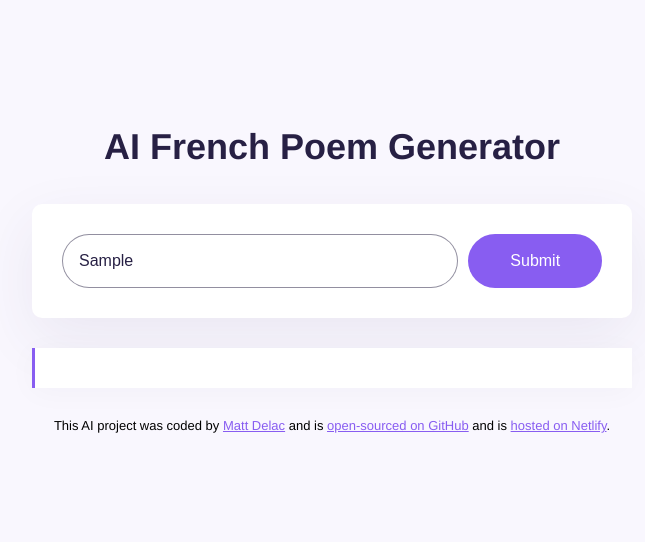
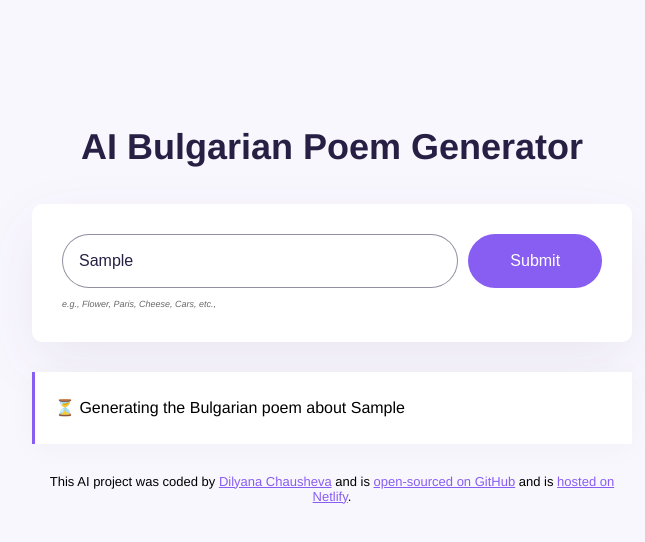
Before and after one commit to DilyanaCh/poem-generator-shecodes, a plain HTML site: page index.html in a window 1280 px wide. Both pictures are taken after typing "Sample" into the empty fields and a click on the input 843 px from the left and 261 px from the top of the page. Shown: the whole page, without its empty margins (308-953 px from the left). Drawn offline with nearby package versions, Linux system fonts and the light colour scheme; no server answers.

Commit message:
Improved the User Experience

```diff
--- a/index.html
+++ b/index.html
@@ -10,14 +10,15 @@
   <body>
     <div class="container">
       <header>
-        <h1>AI French Poem Generator</h1>
+        <h1>AI Bulgarian Poem Generator</h1>
       </header>
 
       <main>
+        <div class="form-wrapper">
           <form id="poem-generator-form">
             <input
               type="text"
-            placeholder="Enter the topic of the French poem"
+              placeholder="Enter the topic of the Bulgarian poem you'd like to generate"
               autofocus
               required
               autocomplete="off"
@@ -26,21 +27,27 @@
             />
             <input type="submit" class="submit-button" />
           </form>
-        <div class="poem" id="poem"></div>
+          <div class="hint">e.g., Flower, Paris, Cheese, Cars, etc.,</div>
+        </div>
+        <div class="poem hidden" id="poem"></div>
       </main>
 
       <footer>
         This AI project was coded by
-        <a href="https://github.com/matthieua/" target="_blank">Matt Delac</a>
+        <a href="https://github.com/DilyanaCh" target="_blank"
+          >Dilyana Chausheva</a
+        >
         and is
         <a
-          href="https://github.com/shecodesio/french-poem-generator"
+          href="https://github.com/DilyanaCh/poem-generator-shecodes"
           target="_blank"
         >
           open-sourced on GitHub</a
         >
         and is
-        <a href="https://ai-french-poem-generator.netlify.app/" target="_blank"
+        <a
+          href="https://poem-generator-shecodes-dch.netlify.app/"
+          target="_blank"
           >hosted on Netlify</a
         >.
       </footer>
--- a/index.js
+++ b/index.js
@@ -20,6 +20,10 @@ function generatePoem(event) {
 
   let apiUrl = `https://api.shecodes.io/ai/v1/generate?prompt=${prompt}&context=${context}&key=${apiKey}`;
 
+  let poemElement = document.querySelector("#poem");
+  poemElement.classList.remove("hidden");
+  poemElement.innerHTML = `<div class="generating">⏳ Generating the Bulgarian poem about ${instructionsInput.value}</div>`;
+
   console.log("generating poem");
   console.log(`Prompt: ${prompt}`);
   console.log(`Context: ${context}`);
--- a/stylesheet.css
+++ b/stylesheet.css
@@ -26,13 +26,24 @@ h1 {
   color: #272044;
 }
 
-form {
+.form-wrapper {
   padding: 30px;
   background-color: white;
   box-shadow: 0px 20px 60px rgba(65, 50, 100, 0.08);
   border-radius: 10px;
+  margin-bottom: 30px;
+}
+
+.hint {
+  font-size: 9px;
+  font-style: italic;
+  opacity: 0.6;
+  line-height: 1.5;
+  margin-top: 10px;
+}
+
+form {
   display: flex;
-  margin-bottom: 30px;
 }
 
 .instructions {
@@ -70,8 +81,27 @@ form {
   box-shadow: 0px 4px 30px 0px rgba(39, 33, 66, 0.03);
 }
 
+.hidden {
+  display: none;
+}
+
 footer {
   text-align: center;
   font-size: 13px;
   margin-top: 30px;
 }
+
+.generating {
+  animation: blink-animation 1s steps(5, start) infinite;
+  -webkit-animation: blink-animation 1s steps(5, start) infinite;
+}
+@keyframes blink-animation {
+  to {
+    visibility: hidden;
+  }
+}
+@-webkit-keyframes blink-animation {
+  to {
+    visibility: hidden;
+  }
+}
```
Lines whose indentation alone changed are shown as unchanged.
